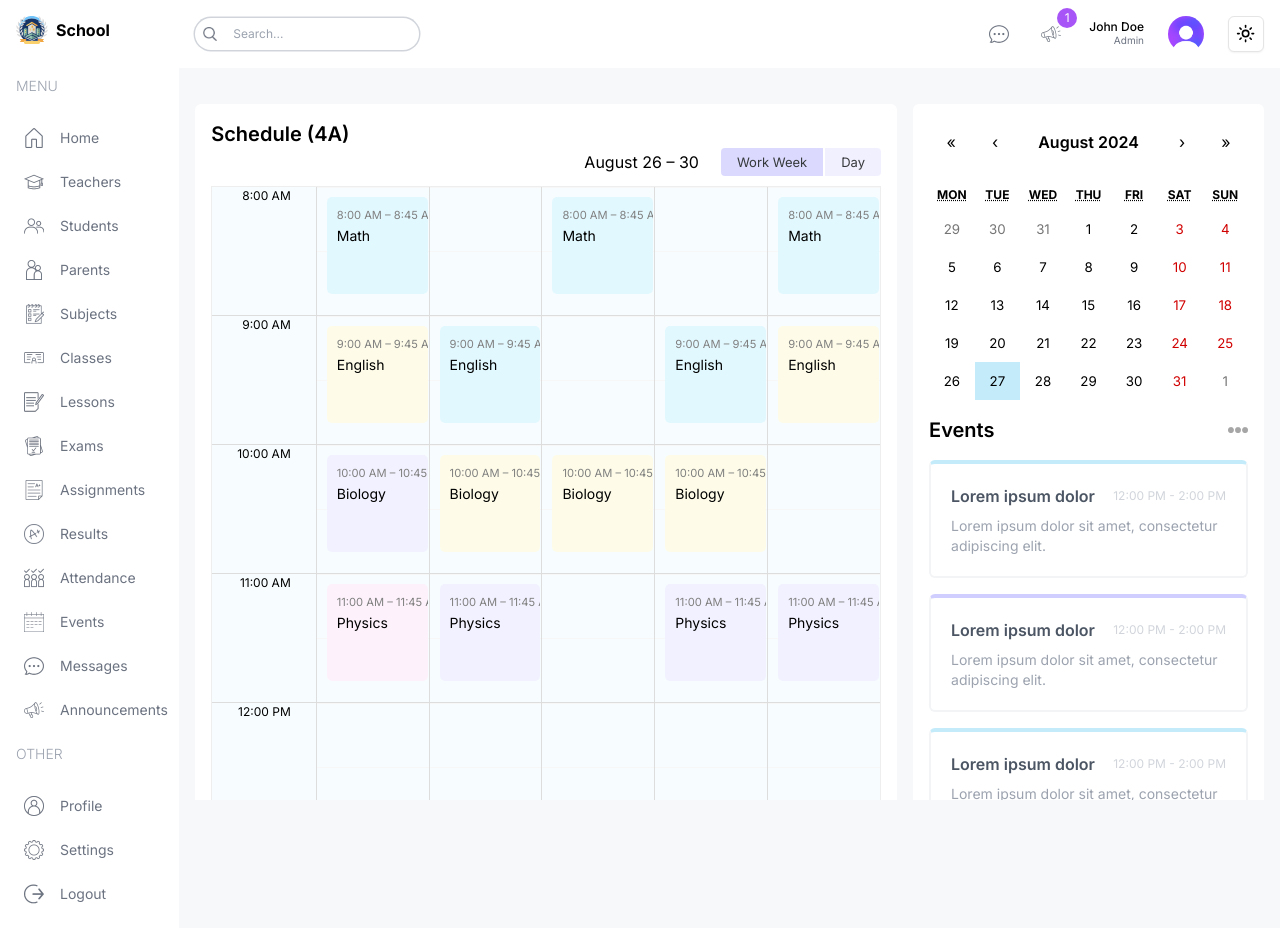
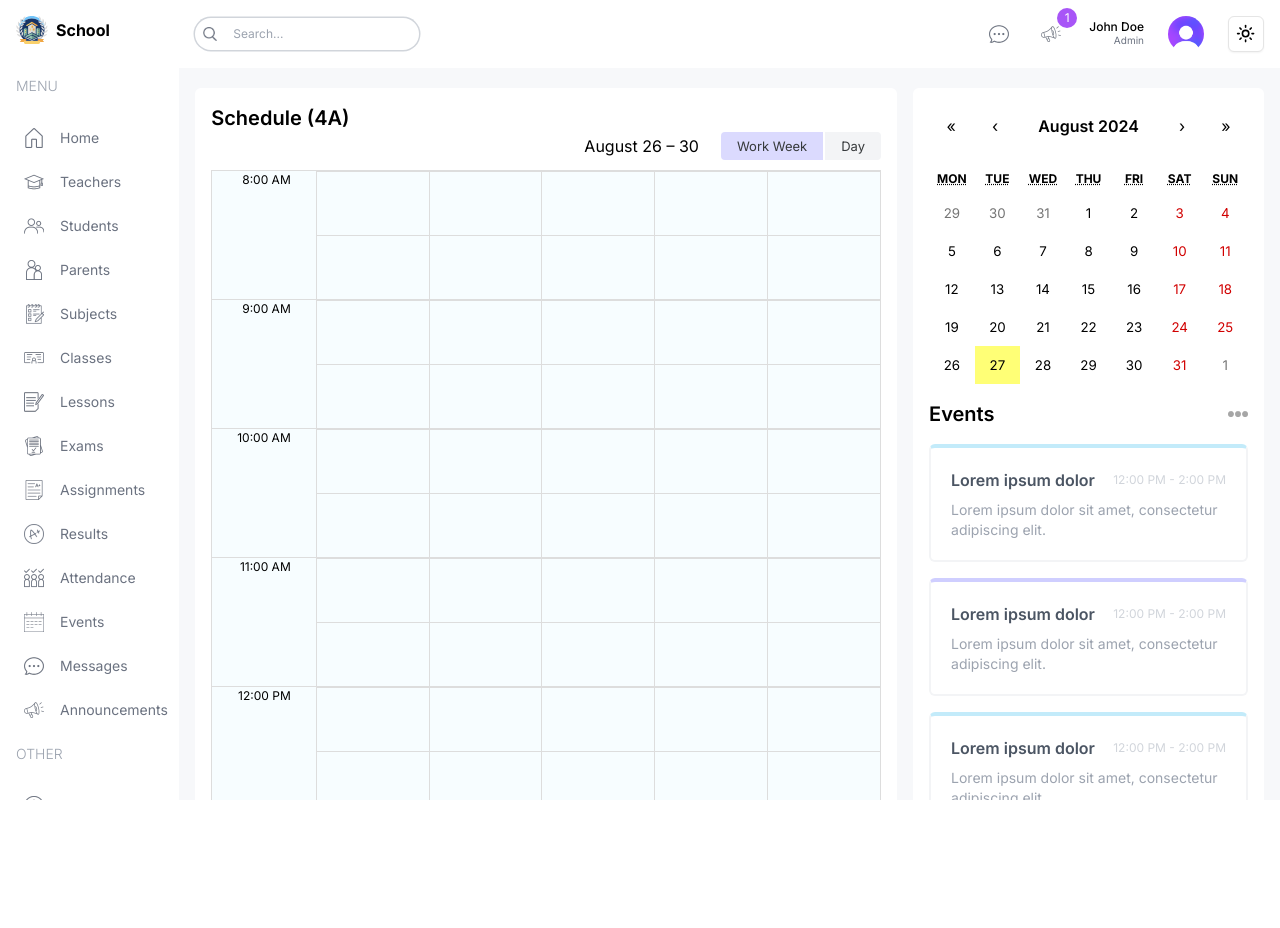
Before and after one commit to aminurjs/school-management-app, a Next.js app in the folder next-dashboard-ui/: page /student in a window 1280 px wide. After the commit the page ends 800 px from the top, so only its background shows below. Built offline with nearby package versions, Linux system fonts and the light colour scheme.

Commit message:
applied dark theme

```diff
--- a/next-dashboard-ui/src/app/(dashboard)/layout.tsx
+++ b/next-dashboard-ui/src/app/(dashboard)/layout.tsx
@@ -10,9 +10,9 @@ export default function DashboardLayout({
   children: React.ReactNode;
 }>) {
   return (
-    <div className="min-h-screen flex">
+    <div className="h-screen flex">
       {/* LEFT */}
-      <div className="w-[14%] md:w-[8%] lg:w-[16%] xl:w-[14%] p-4 bg-white dark:bg-muted-accent dark:bg-[#09090B]">
+      <div className="w-[14%] md:w-[8%] lg:w-[16%] xl:w-[14%] p-4 bg-white dark:bg-muted-accent overflow-y-auto hide-scrollbar">
         <Link href="/" className="flex items-center justify-center lg:justify-start gap-2">
           <Image src="/school-management.svg" alt="logo" width={32} height={32} />
           <span className="hidden lg:block font-bold">School</span>
@@ -21,7 +21,7 @@ export default function DashboardLayout({
       </div>{" "}
       {/* Right */}
       <div className="w-[86%]  md:w-[92%] lg:w-[84%] xl:w-[86%] bg-[#F7F8FA] dark:bg-[#151518] flex flex-col">
-        <div className=" h-screen overflow-auto">
+        <div className="overflow-auto">
           <Navbar />
           {children}
         </div>
--- a/next-dashboard-ui/src/app/globals.css
+++ b/next-dashboard-ui/src/app/globals.css
@@ -1,22 +1,73 @@
 @tailwind base;
 @tailwind components;
 @tailwind utilities;
+
+/* For Webkit browsers like Chrome, Safari */
+::-webkit-scrollbar {
+  width: 3px; /* Width of the scrollbar */
+}
+
+::-webkit-scrollbar-track {
+  background: #f1f1f1; /* Default Chrome scrollbar track color */
+}
+
+::-webkit-scrollbar-thumb {
+  background-color: #c1c1c1; /* Default Chrome scrollbar thumb color */
+  border-radius: 10px;
+}
+
+::-webkit-scrollbar-thumb:hover {
+  background-color: #a0a0a0; /* Default Chrome scrollbar thumb hover color */
+}
+/* Utility class to hide scrollbar */
+.hide-scrollbar {
+  scrollbar-width: none; /* Firefox */
+  -ms-overflow-style: none; /* Internet Explorer 10+ */
+
+  /* For Webkit-based browsers */
+  &::-webkit-scrollbar {
+    display: none;
+  }
+}
+
+/* For Firefox */
+* {
+  scrollbar-width: thin;
+  scrollbar-color: #9ca3af #e5e7eb;
+}
+
+/* Adjust for dark mode in Firefox */
+@media (prefers-color-scheme: dark) {
+  * {
+    scrollbar-color: #6b7280 #374151;
+  }
+}
 
 .react-calendar {
   width: 100% !important;
   border: none !important;
   font-family: "Inter", sans-serif !important;
+  background: transparent !important;
 }
 
 .react-calendar__navigation__label__labelText {
-  font-weight: 600;
+  @apply font-semibold;
 }
 
 .react-calendar__tile--active {
-  background-color: #c3ebfa !important;
-  color: black !important;
+  @apply bg-[#c3ebfa] text-black dark:bg-accent dark:text-foreground !important;
 }
-
+.react-calendar__tile:enabled:hover,
+.react-calendar__tile:enabled:focus {
+  @apply bg-[#e6e6e6] dark:bg-accent !important;
+}
+.react-calendar__tile--now {
+  @apply bg-[#ffff76] dark:bg-slate-600 !important;
+}
+.react-calendar__navigation button:enabled:hover,
+.react-calendar__navigation button:enabled:focus {
+  @apply bg-[#e6e6e6] dark:bg-accent !important;
+}
 .rbc-btn-group:first-child {
   display: none !important;
 }
@@ -31,18 +82,15 @@
 }
 
 .rbc-btn-group:last-child button {
-  border: none !important;
-  background-color: #f1f0ff !important;
-  margin-left: 2px !important;
+  @apply border-none ml-0.5 bg-gray-100;
 }
 
 .rbc-toolbar button.rbc-active {
-  background-color: #dbdafe !important;
-  box-shadow: none !important;
+  @apply bg-[#dbdafe]  shadow-none !important;
 }
 
 .rbc-time-view {
-  border-color: #eee !important;
+  @apply border-[#eee] dark:border-gray-600;
 }
 
 .rbc-time-header {
@@ -62,7 +110,7 @@
 }
 
 .rbc-timeslot-group {
-  background-color: #f7fdff !important;
+  @apply bg-[#f7fdff] dark:bg-muted-accent !important;
 }
 
 .rbc-day-slot {
@@ -76,35 +124,42 @@
   margin: 10px !important;
   width: 99% !important;
 }
+.rbc-timeslot-group,
+.rbc-time-content > * + * > *,
+.rbc-day-slot .rbc-time-slot {
+  @apply border-[#ddd] dark:border-gray-600 !important;
+}
 
 .rbc-event:nth-child(1) {
-  background-color: #e2f8ff !important;
+  @apply bg-[#e2f8ff] dark:bg-accent !important;
 }
 .rbc-event:nth-child(2) {
-  background-color: #fefce8 !important;
+  @apply bg-[#fefce8] dark:bg-accent !important;
 }
 .rbc-event:nth-child(3) {
-  background-color: #f2f1ff !important;
+  @apply bg-[#f2f1ff] dark:bg-accent !important;
 }
 .rbc-event:nth-child(4) {
-  background-color: #fdf2fb !important;
+  @apply bg-[#fdf2fb] dark:bg-accent !important;
 }
 .rbc-event:nth-child(5) {
-  background-color: #e2f8ff !important;
+  @apply bg-[#e2f8ff] dark:bg-accent !important;
 }
 .rbc-event:nth-child(6) {
-  background-color: #fefce8 !important;
+  @apply bg-[#fefce8] dark:bg-accent !important;
 }
 .rbc-event:nth-child(7) {
-  background-color: #f2f1ff !important;
+  @apply bg-[#f2f1ff] dark:bg-accent !important;
 }
 .rbc-event:nth-child(8) {
-  background-color: #fdf2fb !important;
+  @apply bg-[#fdf2fb] dark:bg-accent !important;
 }
 
 .rbc-event-label {
-  color: gray !important;
-  margin-bottom: 5px;
+  @apply text-gray-500 dark:text-muted-foreground mb-1 !important;
+}
+.rbc-event-content {
+  @apply text-black dark:text-foreground;
 }
 
 @layer base {
--- a/next-dashboard-ui/src/components/Navbar.tsx
+++ b/next-dashboard-ui/src/components/Navbar.tsx
@@ -3,7 +3,7 @@ import { ModeToggle } from "./Theme-Swicher";
 
 const Navbar = () => {
   return (
-    <div className="flex items-center justify-between p-4 bg-white dark:bg-muted-accent dark:bg-[#09090B] mb-5">
+    <div className="flex items-center justify-between p-4 bg-white dark:bg-muted-accent mb-1">
       {/* SEARCH BAR */}
       <div className="hidden md:flex items-center gap-2 text-xs rounded-full ring-[1.5px] ring-gray-300 px-2">
         <Image src="/search.png" alt="" width={14} height={14} />
--- a/next-dashboard-ui/src/lib/data.ts
+++ b/next-dashboard-ui/src/lib/data.ts
@@ -919,139 +919,139 @@ export const calendarEvents = [
   {
     title: "Math",
     allDay: false,
-    start: new Date(2024, 7, 26, 8, 0), // August 26, 2024
-    end: new Date(2024, 7, 26, 8, 45),
+    start: new Date(2024, 8, 2, 8, 0), // September 2, 2024
+    end: new Date(2024, 8, 2, 8, 45),
   },
   {
     title: "English",
     allDay: false,
-    start: new Date(2024, 7, 26, 9, 0),
-    end: new Date(2024, 7, 26, 9, 45),
+    start: new Date(2024, 8, 2, 9, 0),
+    end: new Date(2024, 8, 2, 9, 45),
   },
   {
     title: "Biology",
     allDay: false,
-    start: new Date(2024, 7, 26, 10, 0),
-    end: new Date(2024, 7, 26, 10, 45),
+    start: new Date(2024, 8, 2, 10, 0),
+    end: new Date(2024, 8, 2, 10, 45),
   },
   {
     title: "Physics",
     allDay: false,
-    start: new Date(2024, 7, 26, 11, 0),
-    end: new Date(2024, 7, 26, 11, 45),
+    start: new Date(2024, 8, 2, 11, 0),
+    end: new Date(2024, 8, 2, 11, 45),
   },
   {
     title: "Chemistry",
     allDay: false,
-    start: new Date(2024, 7, 26, 13, 0),
-    end: new Date(2024, 7, 26, 13, 45),
+    start: new Date(2024, 8, 2, 13, 0),
+    end: new Date(2024, 8, 2, 13, 45),
   },
   {
     title: "History",
     allDay: false,
-    start: new Date(2024, 7, 26, 14, 0),
-    end: new Date(2024, 7, 26, 14, 45),
+    start: new Date(2024, 8, 2, 14, 0),
+    end: new Date(2024, 8, 2, 14, 45),
   },
   {
     title: "English",
     allDay: false,
-    start: new Date(2024, 7, 27, 9, 0), // August 27, 2024
-    end: new Date(2024, 7, 27, 9, 45),
+    start: new Date(2024, 8, 3, 9, 0), // September 3, 2024
+    end: new Date(2024, 8, 3, 9, 45),
   },
   {
     title: "Biology",
     allDay: false,
-    start: new Date(2024, 7, 27, 10, 0),
-    end: new Date(2024, 7, 27, 10, 45),
+    start: new Date(2024, 8, 3, 10, 0),
+    end: new Date(2024, 8, 3, 10, 45),
   },
   {
     title: "Physics",
     allDay: false,
-    start: new Date(2024, 7, 27, 11, 0),
-    end: new Date(2024, 7, 27, 11, 45),
+    start: new Date(2024, 8, 3, 11, 0),
+    end: new Date(2024, 8, 3, 11, 45),
   },
   {
     title: "History",
     allDay: false,
-    start: new Date(2024, 7, 27, 14, 0),
-    end: new Date(2024, 7, 27, 14, 45),
+    start: new Date(2024, 8, 3, 14, 0),
+    end: new Date(2024, 8, 3, 14, 45),
   },
   {
     title: "Math",
     allDay: false,
-    start: new Date(2024, 7, 28, 8, 0), // August 28, 2024
-    end: new Date(2024, 7, 28, 8, 45),
+    start: new Date(2024, 8, 4, 8, 0), // September 4, 2024
+    end: new Date(2024, 8, 4, 8, 45),
   },
   {
     title: "Biology",
     allDay: false,
-    start: new Date(2024, 7, 28, 10, 0),
-    end: new Date(2024, 7, 28, 10, 45),
+    start: new Date(2024, 8, 4, 10, 0),
+    end: new Date(2024, 8, 4, 10, 45),
   },
   {
     title: "Chemistry",
     allDay: false,
-    start: new Date(2024, 7, 28, 13, 0),
-    end: new Date(2024, 7, 28, 13, 45),
+    start: new Date(2024, 8, 4, 13, 0),
+    end: new Date(2024, 8, 4, 13, 45),
   },
   {
     title: "History",
     allDay: false,
-    start: new Date(2024, 7, 28, 14, 0),
-    end: new Date(2024, 7, 28, 14, 45),
+    start: new Date(2024, 8, 4, 14, 0),
+    end: new Date(2024, 8, 4, 14, 45),
   },
   {
     title: "English",
     allDay: false,
-    start: new Date(2024, 7, 29, 9, 0), // August 29, 2024
-    end: new Date(2024, 7, 29, 9, 45),
+    start: new Date(2024, 8, 5, 9, 0), // September 5, 2024
+    end: new Date(2024, 8, 5, 9, 45),
   },
   {
     title: "Biology",
     allDay: false,
-    start: new Date(2024, 7, 29, 10, 0),
-    end: new Date(2024, 7, 29, 10, 45),
+    start: new Date(2024, 8, 5, 10, 0),
+    end: new Date(2024, 8, 5, 10, 45),
   },
   {
     title: "Physics",
     allDay: false,
-    start: new Date(2024, 7, 29, 11, 0),
-    end: new Date(2024, 7, 29, 11, 45),
+    start: new Date(2024, 8, 5, 11, 0),
+    end: new Date(2024, 8, 5, 11, 45),
   },
   {
     title: "History",
     allDay: false,
-    start: new Date(2024, 7, 29, 14, 0),
-    end: new Date(2024, 7, 29, 14, 45),
+    start: new Date(2024, 8, 5, 14, 0),
+    end: new Date(2024, 8, 5, 14, 45),
   },
   {
     title: "Math",
     allDay: false,
-    start: new Date(2024, 7, 30, 8, 0), // August 30, 2024
-    end: new Date(2024, 7, 30, 8, 45),
+    start: new Date(2024, 8, 6, 8, 0), // September 6, 2024
+    end: new Date(2024, 8, 6, 8, 45),
   },
   {
     title: "English",
     allDay: false,
-    start: new Date(2024, 7, 30, 9, 0),
-    end: new Date(2024, 7, 30, 9, 45),
+    start: new Date(2024, 8, 6, 9, 0),
+    end: new Date(2024, 8, 6, 9, 45),
   },
   {
     title: "Physics",
     allDay: false,
-    start: new Date(2024, 7, 30, 11, 0),
-    end: new Date(2024, 7, 30, 11, 45),
+    start: new Date(2024, 8, 6, 11, 0),
+    end: new Date(2024, 8, 6, 11, 45),
   },
   {
     title: "Chemistry",
     allDay: false,
-    start: new Date(2024, 7, 30, 13, 0),
-    end: new Date(2024, 7, 30, 13, 45),
+    start: new Date(2024, 8, 6, 13, 0),
+    end: new Date(2024, 8, 6, 13, 45),
   },
   {
     title: "History",
     allDay: false,
-    start: new Date(2024, 7, 30, 14, 0),
-    end: new Date(2024, 7, 30, 14, 45),
+    start: new Date(2024, 8, 6, 14, 0),
+    end: new Date(2024, 8, 6, 14, 45),
   },
 ];
```
